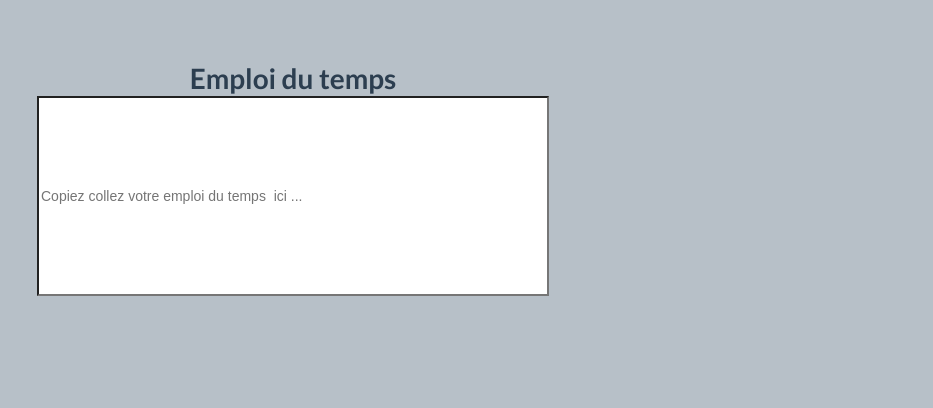
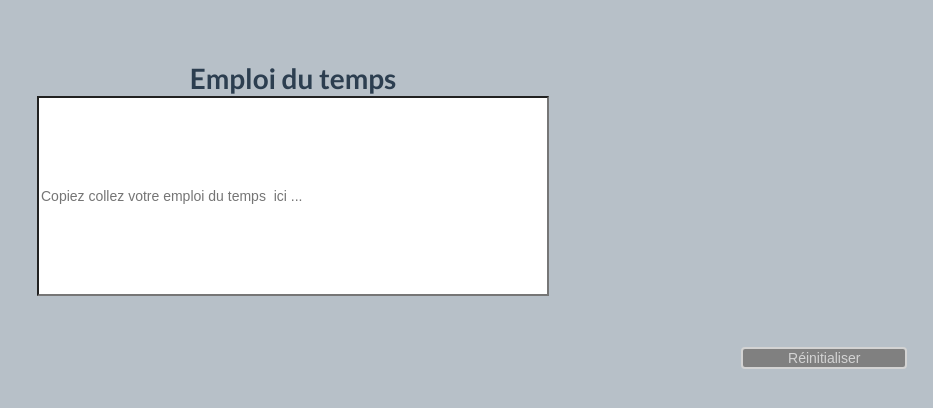
Before and after one commit to leopoldch/special-sniffle, a Vue app: page / in a window 1280 px wide. Shown: the top 408 px of the page, without its empty margins (347-1280 px from the left). Built offline with nearby package versions, Linux system fonts and the light colour scheme.

Commit message:
cookies update

```diff
--- a/src/App.vue
+++ b/src/App.vue
@@ -29,7 +29,6 @@ export default {
 #body{
   background-color: #b7c0c8;
 
-
 }
 
 </style>
--- a/src/components/Application.vue
+++ b/src/components/Application.vue
@@ -18,33 +18,36 @@ days.set("SAMEDI..", 7)
 
 
 
+function fromStorage(){
+  let temp1 = Cookies.get('EDT')
+  let temp2 = Cookies.get('FIRTLINE')
+  let temp3 = Cookies.get('UVS')
 
-let temp1 = Cookies.get('EDT')
-let temp2 = Cookies.get('FIRTLINE')
-/*
-if(temp1 !== undefined && temp2 !== undefined){
-  console.log(temp1)
-  console.log(temp2)
-  temp1 = temp1.split(',');
-  let tab = [];
-  for(let i=0; i<temp1.length;i++){
-    if(temp1[i] in firstLine.value){
-      if(tab.length != 0){
-        myLines.value.push(tab);
-        tab = [];
-      }
-      tab.push(temp1[i])
-    }else{
-      tab.push(temp1[i])
-    }
-    if(i === temp1.length-1){
-      myLines.value.push(tab)
-    }
+  if(temp1 !== undefined && temp2 !== undefined && temp3 !== undefined){
+    firstLine.value = temp2.split(',');
+    UVs = new Map(JSON.parse(temp3))
+    myLines.value = JSON.parse(temp1)
+    console.log(UVs)
   }
-  firstLine.value = temp2.split(',');
 }
-console.log(myLines.value)
-*/
+
+fromStorage();
+
+function reset() {
+  text.value = '';
+  firstLine.value = [];
+  myLines.value = [];
+  UVs = new Map();
+  colors = ["#20B2AA", "#FAEBD7", "#008B8B", "#BDB76B", "#8FBC8F", "#DAA520", "#CD5C5C", "#66CDAA","#808000","#6B8E23","#FFE4B5","#FFE4E1","#EEE8AA", "#CD853F", "#BC8F8F",
+"#6A5ACD", "#F4A460"];
+}
+
+function clearStorage() {
+  reset();
+  Cookies.remove('EDT');
+  Cookies.remove('FIRTLINE');
+  Cookies.remove('UVS');
+}
 
 function shuffleArray(array) {
   for (let i = array.length -  1; i >  0; i--) {
@@ -81,7 +84,9 @@ function onInput(e) {
   }else{
     filterInputData();
     Cookies.set('FIRTLINE', firstLine.value,{ expires: undefined });
-    Cookies.set('EDT', myLines.value,{ expires: undefined });
+    Cookies.set('EDT', JSON.stringify(myLines.value),{ expires: undefined });
+    Cookies.set('UVS', JSON.stringify(Array.from(UVs.entries())), {expires : undefined});
+    console.log(JSON.stringify(myLines.value));
   }
   console.log(myLines.value);
   console.log(firstLine.value);
@@ -207,6 +212,13 @@ function filterInputData() {
 
   </div>
 
+
+  <div class="action-wrapper">
+    <div class="button-container">
+      <button class="button" @click="clearStorage" >Réinitialiser</button>
+    </div>
+  </div>
+
 </template>
 
 <style>
--- a/src/styles/Application.css
+++ b/src/styles/Application.css
@@ -89,3 +89,28 @@
     grid-row-start: 2;
 
 }
+
+
+.action-wrapper{
+    width: 100;
+    display: flex;
+    flex-direction: row;
+    justify-content: flex-end;
+}
+
+.button-container{
+    width: 15%;
+    padding: 1%;
+    margin:1%;
+}
+
+.button{
+    color: lightgray;
+    background-color: grey;
+    border-radius: 4px;
+    width: 100%;
+    height: 100%;
+    border-width: 0.1;
+    border-color: lightgrey;
+    border-style: solid;
+}
```
